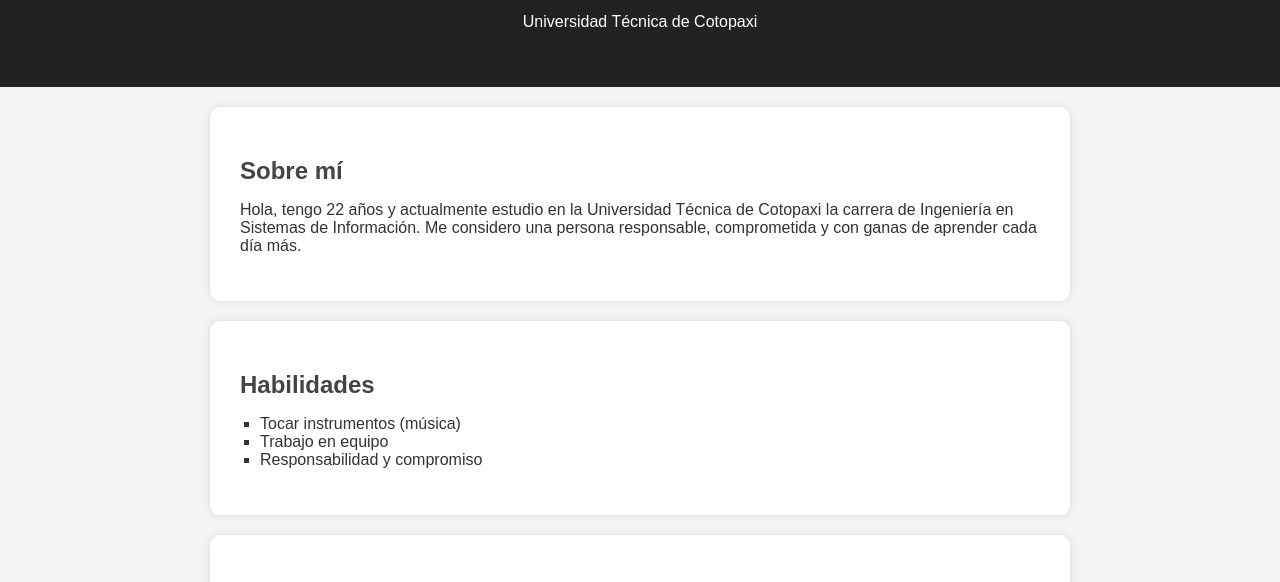
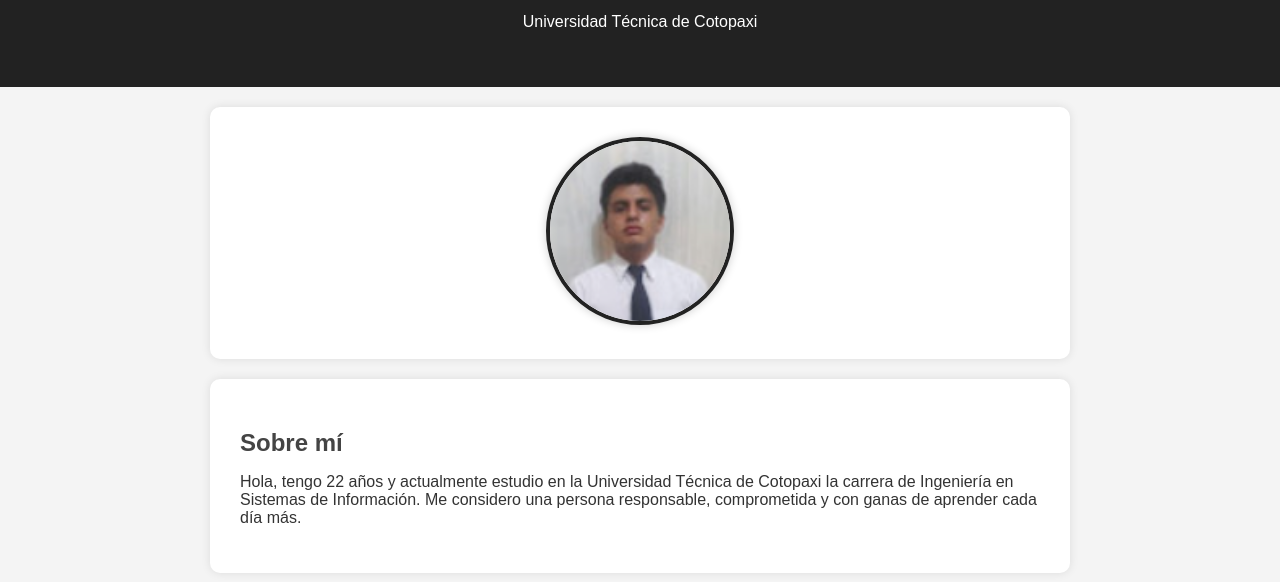
Before and after one commit to jhoantu/jhoan_web, a plain HTML site: page index.html in a window 1280 px wide. Shown: the part 149-731 px from the top of the page. Drawn offline with Linux system fonts and the light colour scheme.

Commit message:
Página completa con foto

```diff
--- a/css/style.css
+++ b/css/style.css
@@ -44,3 +44,18 @@ footer {
     padding: 15px;
     margin-top: 20px;
 }
+
+/* FOTO DE PERFIL */
+.photo {
+    text-align: center;
+    margin-top: 20px;
+}
+
+.photo img {
+    width: 180px;
+    height: 180px;
+    border-radius: 50%;
+    object-fit: cover;
+    border: 4px solid #222;
+    box-shadow: 0 0 10px rgba(0,0,0,0.2);
+}
--- a/index.html
+++ b/index.html
@@ -13,6 +13,10 @@
         <p>Estudiante de Ingeniería en Sistemas de Información</p>
         <p>Universidad Técnica de Cotopaxi</p>
     </header>
+
+    <section class="photo">
+        <img src="assets/foto.png" alt="Foto de Jhoan Esteban">
+    </section>
 
     <section class="about">
         <h2>Sobre mí</h2>
@@ -36,7 +40,7 @@
         <h2>Estudios</h2>
         <p><strong>Escuela 23 de Mayo</strong></p>
         <p><strong>Unidad Educativa Napo</strong></p>
-        <p><strong>Ciudad de Babahoyo </strong></p>
+        <p><strong>Ciudad de Babahoyo</strong></p>
         <p><strong>Universidad Técnica de Cotopaxi</strong> – Ingeniería en Sistemas de Información</p>
     </section>
 
```
Also changed, not shown: assets/foto.png (added).
